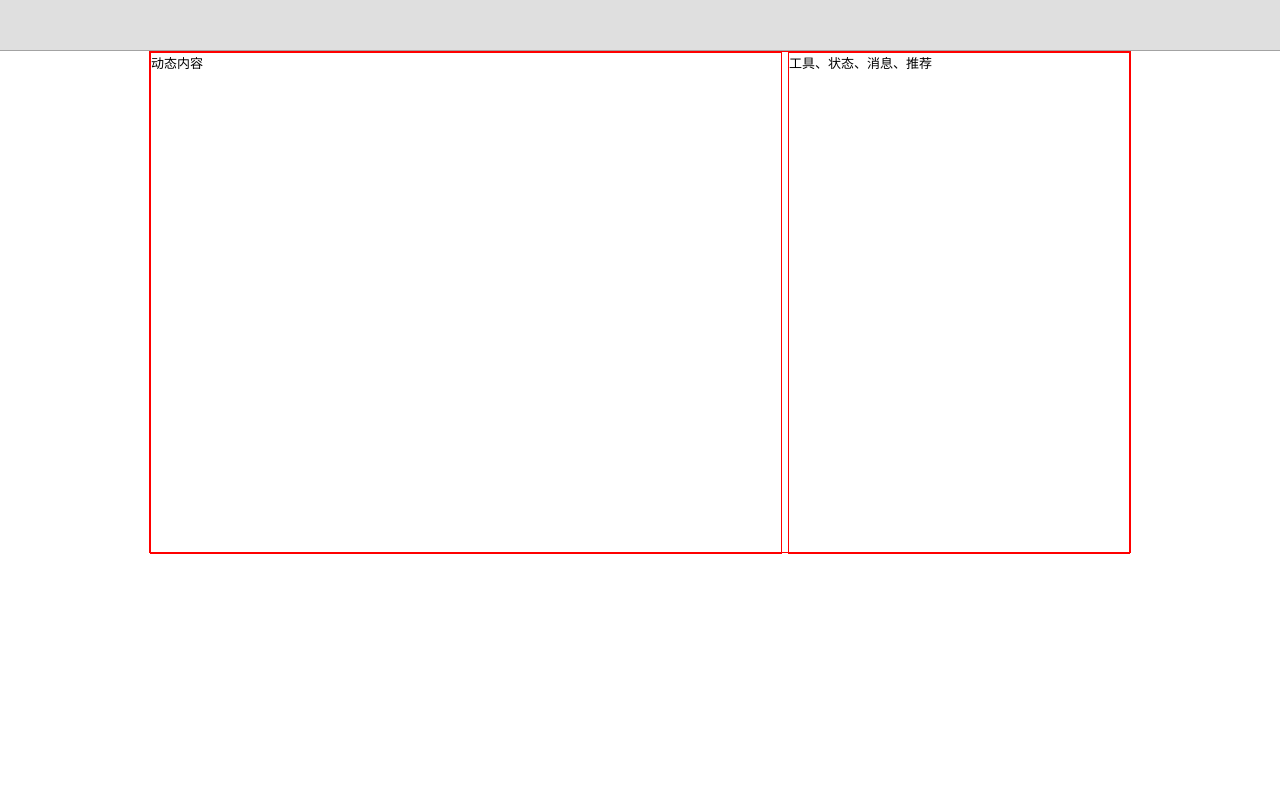
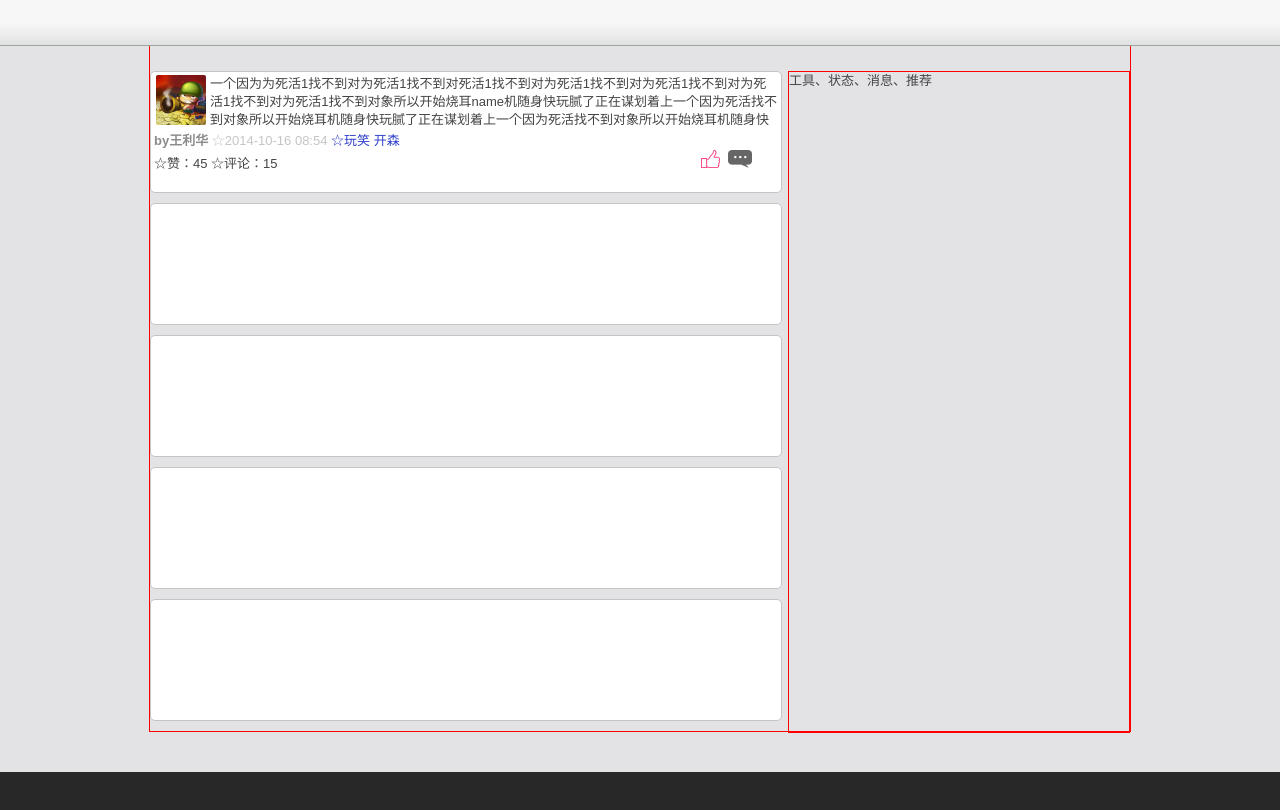
Before and after one commit to vczero/OurTimes, a plain HTML site: page client/index.html in a window 1280 px wide. Drawn offline with Linux system fonts and the light colour scheme.

Commit message:
add index.html

```diff
--- a/client/css/main.css
+++ b/client/css/main.css
@@ -2,14 +2,18 @@ html body{
 	margin: 0;
 	width: 100%;
 	height: 100%;
-	font-family: "微软雅黑";
+	font-family:"宋体",elvetica,"Microsoft YaHei","WenQuanYi Micro Hei",sans-serif;
+	color: #444444;
 	font-size: 13px;
+	line-height: 18px;
+	background-color: #E3E2E5;
 }
 
 header{
 	width: 100%;
-	height: 50px;
-	background-color: #DFDFDF;
+	height: 45px;
+	position: fixed;
+	background-image: url('../img/header.png');
 	border-bottom: 1px solid #A3A3A3;
 }
 
@@ -17,14 +21,18 @@ header{
 	width: 980px;
 	margin-left: auto;
 	margin-right: auto;
+	min-height: 730px;
 }
 
+.mrt70{
+	margin-top: 70px;
+}
 .bred{
 	border: 1px solid red;
 }
 
 .minh{
-	min-height: 500px;
+	min-height: 660px;
 }
 
 .wd630{
@@ -46,3 +54,74 @@ header{
 .indisplay{
 	display: inline-block;
 }
+
+footer{
+	margin-top:40px;
+	bottom: 0;
+	height: 120px;
+	width: 100%;
+	background-color: #282828;
+}
+.item_shuoshuo{
+	background-color: #FFF;
+	height: 120px;
+	width: 100%;
+	border: 1px solid #C5C5C7;
+	border-radius:5px;
+	margin-bottom: 10px;
+}
+.item_avat{
+	width: 50px;
+	height: 50px;
+	border-radius:2px;
+}
+
+.item_pic_text_mt3{
+	margin-top: 3px;
+}
+.item_pic{
+	margin-left: 5px;
+	width: 54px;
+	height:50px;
+}
+
+.item_text{
+	height: 50px;
+	width: 567px;
+	overflow: hidden;
+}
+
+.item_ml3{
+	margin-left:3px;
+}
+
+.item_link_div{
+	margin-top:2px;
+}
+
+.name{
+	color: #8C8C8C;
+	font-weight:bold;
+}
+
+.item_date{
+	color: #C5C5C7;
+}
+
+.item_tag{
+	color: #2E3DCB;
+}
+
+.item_icon{
+	width: 80px;
+	height: 18px;
+}
+.item_zan{
+	margin-right: 5px;
+	height: 18px;
+}
+.clear{
+	float: none;
+	width: 100%;
+	height:5px;
+}
--- a/client/index.html
+++ b/client/index.html
@@ -8,10 +8,44 @@
 	<body>
 		<header></header>
 		<section id="centent" class="minh bred">
-			<div class="fl wd630 minh bred">
-				动态内容
+			<div class="mrt70 fl wd630 minh">
+				<!--
+                	作者：wlhmyit@126.com
+                	时间：2014-10-16
+                	描述：item_shuoshuo
+                -->
+				<div class="item_shuoshuo">
+					<div class="fl item_pic indisplay item_pic_text_mt3">
+						<img class="item_avat" src="img/avat.jpg"/>
+					</div>
+					<div class="indisplay item_text item_pic_text_mt3">
+						<span>一个因为为死活1找不到对为死活1找不到对死活1找不到对为死活1找不到对为死活1找不到对为死活1找不到对为死活1找不到对象所以开始烧耳name机随身快玩腻了正在谋划着上一个因为死活找不到对象所以开始烧耳机随身快玩腻了正在谋划着上一个因为死活找不到对象所以开始烧耳机随身快玩腻了正在谋划着上</span>
+					</div>
+					<div class="item_ml3 item_link_div">
+						<span class="name">by王利华</span>
+						<span class="item_date">☆2014-10-16 08:54</span>
+						<span class="item_tag">☆玩笑 开森</span>
+					</div>
+					<div class="fr item_icon">
+						<span>
+							<img class="item_zan" src="img/zan.png"/>
+						</span>
+						<span>
+							<img class="item_zan" src="img/pinglun.png"/>
+						</span>
+					</div>
+					<div class="clear"></div>
+					<div class="item_ml3">
+						<span>☆赞：45</span>
+						<span>☆评论：15</span>
+					</div>
+				</div>
+				<div class="item_shuoshuo"></div>
+				<div class="item_shuoshuo"></div>
+				<div class="item_shuoshuo"></div>
+				<div class="item_shuoshuo"></div>
 			</div>
-			<div class="fr wd340 minh bred">
+			<div class="mrt70 fr wd340 minh bred">
 				工具、状态、消息、推荐
 			</div>
 		</section>
--- a/server/lib/email.js
+++ b/server/lib/email.js
@@ -18,7 +18,7 @@ module.exports = {
                 username = user.username,
                 title = '找回密码',
                 newPassword = mcrypto.createPassword(),
-                content = '您好！感谢使用招募网。招募网系统给您重置的密码是' + newPassword + ',系统邮件，请勿回复。谢谢！';
+                content = '您好！' + newPassword + ',系统邮件，请勿回复。谢谢！';
 
             var emailer = new email(email, title, content);
             emailer.send(function(data){
--- a/server/lib/router.js
+++ b/server/lib/router.js
@@ -1,4 +1,5 @@
 var user = require('./user'),
+    verify = require('./verify'),
     email = require('./email');
 /*
 *
@@ -13,6 +14,9 @@ module.exports = function(app){
     app.get('./user/logout', user.logout);
     app.post('/user/update', user.update);
 
+    //验证码模块
+    app.get('/verify/get', verify.create);
+
     //发送邮件模块
     app.post('./email/findpasswod', email.findPassword);
 };
--- /dev/null
+++ b/server/model/weibo.js
@@ -0,0 +1,4 @@
+
+var weibo  = function(){
+
+}
--- a/server/package.json
+++ b/server/package.json
@@ -1,5 +1,5 @@
 {
-  "name": "application-name",
+  "name": "tuban",
   "version": "0.0.1",
   "private": true,
   "scripts": {
--- a/server/util/email.js
+++ b/server/util/email.js
@@ -1,7 +1,7 @@
 var nodemailer = require('nodemailer'),
-    transporter = nodemailer.createTransport(),
     status = require('./../util/status'),
-    config = require('./../config.json');
+    config = require('./../config.json'),
+    transporter = nodemailer.createTransport();
 
 
 var Email = function(email, title, content){
--- a/server/util/jsonp.js
+++ b/server/util/jsonp.js
@@ -1,11 +1,6 @@
 
 
 module.exports = {
-    /*
-    *
-    * 返回jsonp格式的数据服务
-    *
-    * */
 
     getJSONP: function(callbackStr, data){
         return callbackStr + '(' + JSON.stringify(data) + ')';
--- a/server/util/mongo.js
+++ b/server/util/mongo.js
@@ -5,6 +5,7 @@ var mongoskin = require('mongoskin'),
  * @des：导出数据库连接模块
  * */
 module.exports = (function(){
+
     var host = config.host,
         port = config.port,
         dbName = config.dbname,
```
Also changed, not shown: server/app.js (+18 -1 lines), server/config.json (+9 -1 lines), server/model/person.json (added, +28 -0 lines), server/model/shuoshuo.json (added, +11 -0 lines), server/util/crud.js (+4 -5 lines), server/util/mcrypto.js (+2 -8 lines), server/util/verify-code.js (deleted, +0 -73 lines), client/img/avat.jpg (added), client/img/header.png (added).
